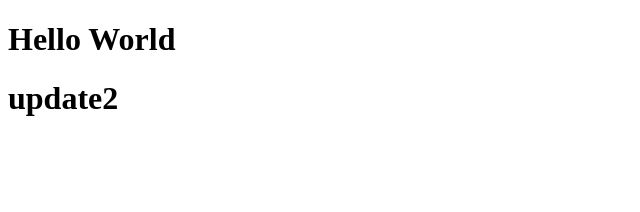
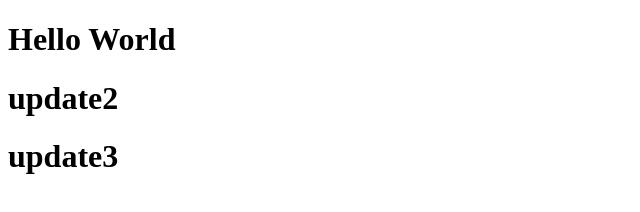
Before and after one commit to phu0704/caudulieuvagt, a plain HTML site: page index.html in a window 1280 px wide. Shown: the whole page, without its empty margins (0-640 px from the left). Drawn offline with Linux system fonts and the light colour scheme.

Commit message:
update brach1

```diff
--- a/index.html
+++ b/index.html
@@ -9,5 +9,6 @@
 <body>
   <h1>Hello World</h1>
   <h1>update2</h1>
+  <h1>update3</h1>
 </body>
 </html>
```
